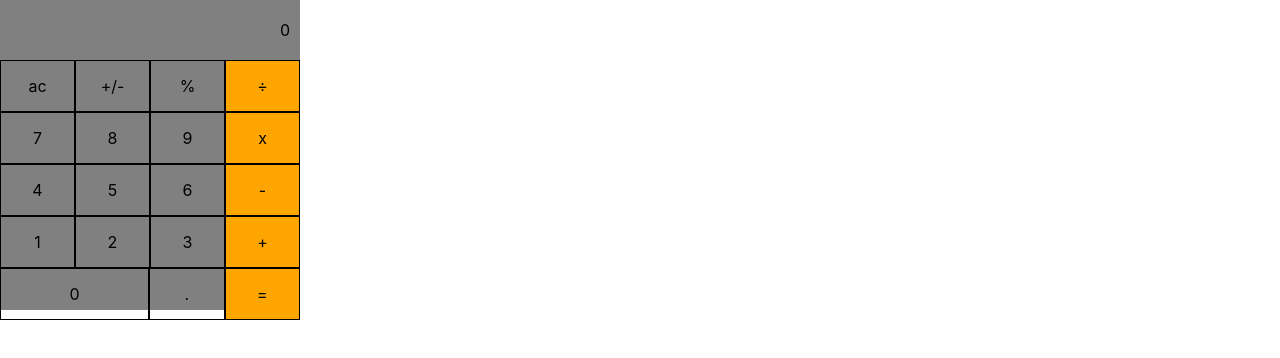
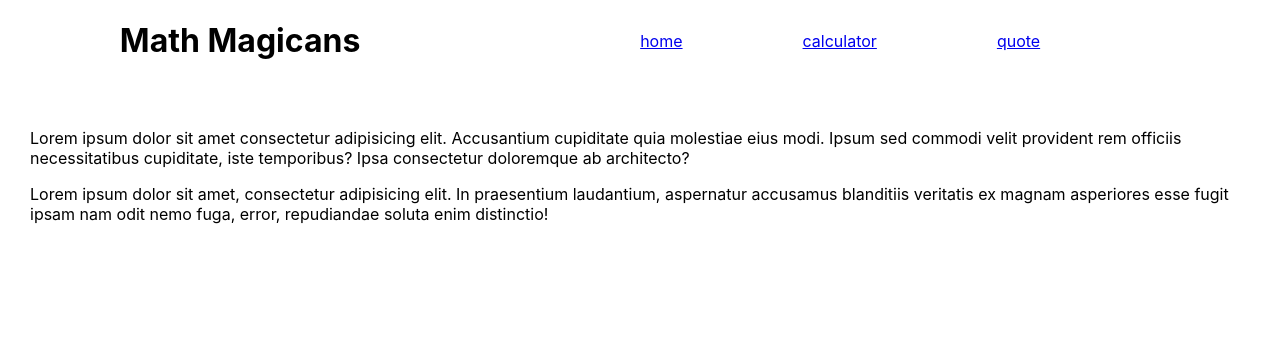
Before and after one commit to Timowest12/calculator, a React (Create React App) app: page / in a window 1280 px wide. Shown: the top 358 px of the page. Built offline with nearby package versions, Linux system fonts and the light colour scheme.

Commit message:
Add logic

```diff
--- a/package.json
+++ b/package.json
@@ -2,13 +2,13 @@
   "name": "math-magican",
   "version": "0.1.0",
   "private": true,
-
   "dependencies": {
     "@testing-library/jest-dom": "^5.15.0",
     "@testing-library/react": "^11.2.7",
     "@testing-library/user-event": "^12.8.3",
     "react": "^17.0.2",
     "react-dom": "^17.0.2",
+    "react-router-dom": "^6.0.2",
     "react-scripts": "4.0.3",
     "web-vitals": "^1.1.2"
   },
--- a/src/App.js
+++ b/src/App.js
@@ -1,13 +1,23 @@
 import Calculator from './components/Calculator';
+import Calculate from './screens/Calculate';
 import React, { Component } from "react";
+import { BrowserRouter as Router, Route, Routes } from 'react-router-dom';
 import './App.css';
+import Home from './screens/Home';
+import Quotescreen from './screens/Quotescreen';
 
 class App extends React.Component {
   render() {
     return (
+      <Router>
       <div className="App">
-      <Calculator />
+      <Routes>
+      <Route exact path="/" element={<Home />} />
+      <Route exact path="/caculator" element={<Calculate />} />
+      <Route exact path="/quote" element={<Quotescreen />} />
+      </Routes>
     </div>
+    </Router>
     );
   }
 }
--- /dev/null
+++ b/src/components/Header.js
@@ -0,0 +1,18 @@
+import React from 'react'
+import {Link} from 'react-router-dom'
+
+function Header() {
+    return (
+        <header class='nav'>
+            <h1>Math Magicans</h1>
+            <ul className="navitems">
+
+            <Link to="/"><li className="navitem">home</li></Link>
+            <Link to="/caculator"><li className="navitem">calculator</li></Link>
+            <Link to="/quote"><li className="navitem">quote</li></Link>
+            </ul>
+        </header>
+    )
+}
+
+export default Header
```
Also changed, not shown: 1 other file (tests, documents, lock files or other folders).
